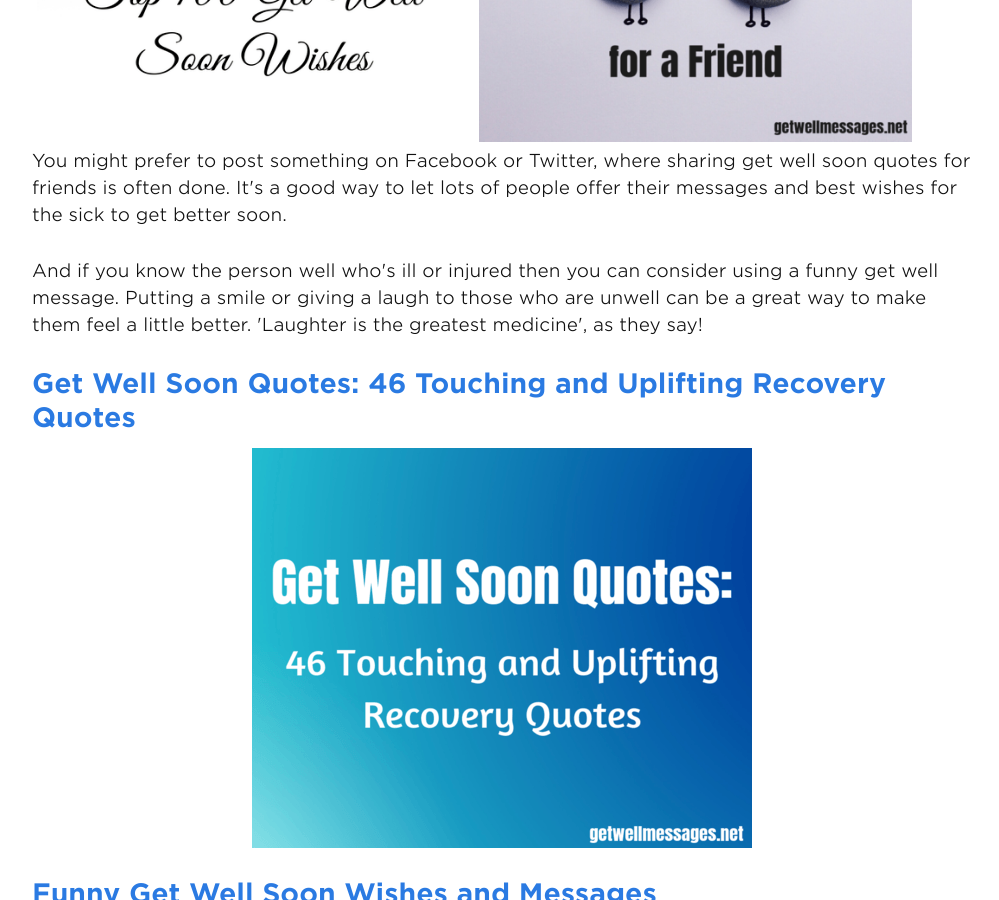
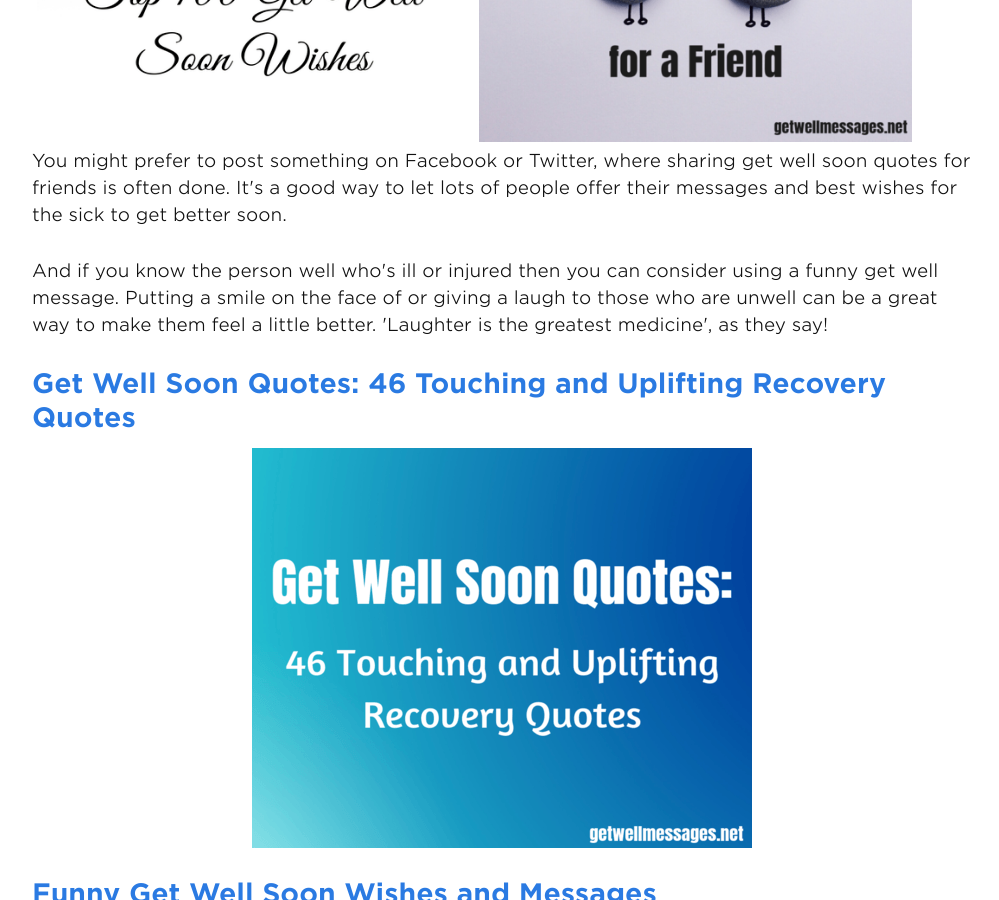
Before and after one commit to andyml123/andyml123.github.io, a Jekyll site: the page built from imagetest.md, in a window 1280 px wide and 900 px high, scrolled down 832 px. Shown: the whole window, without its empty margins (138-1137 px from the left). Built offline with Jekyll 4.4.1, drawn with Linux system fonts in a browser that asks for light colours.

Commit message:
Update imagetest.md

```diff
--- a/imagetest.md
+++ b/imagetest.md
@@ -28,7 +28,7 @@ You might prefer to post something on Facebook or Twitter, where sharing get wel
 </p>
 
 <p>
-And if you know the person well who's ill or injured then you can consider using a funny get well message. Putting a smile or giving a laugh to those who are unwell can be a great way to make them feel a little better. 'Laughter is the greatest medicine', as they say!
+And if you know the person well who's ill or injured then you can consider using a funny get well message. Putting a smile on the face of or giving a laugh to those who are unwell can be a great way to make them feel a little better. 'Laughter is the greatest medicine', as they say!
 </p>
 
 <p>
```
